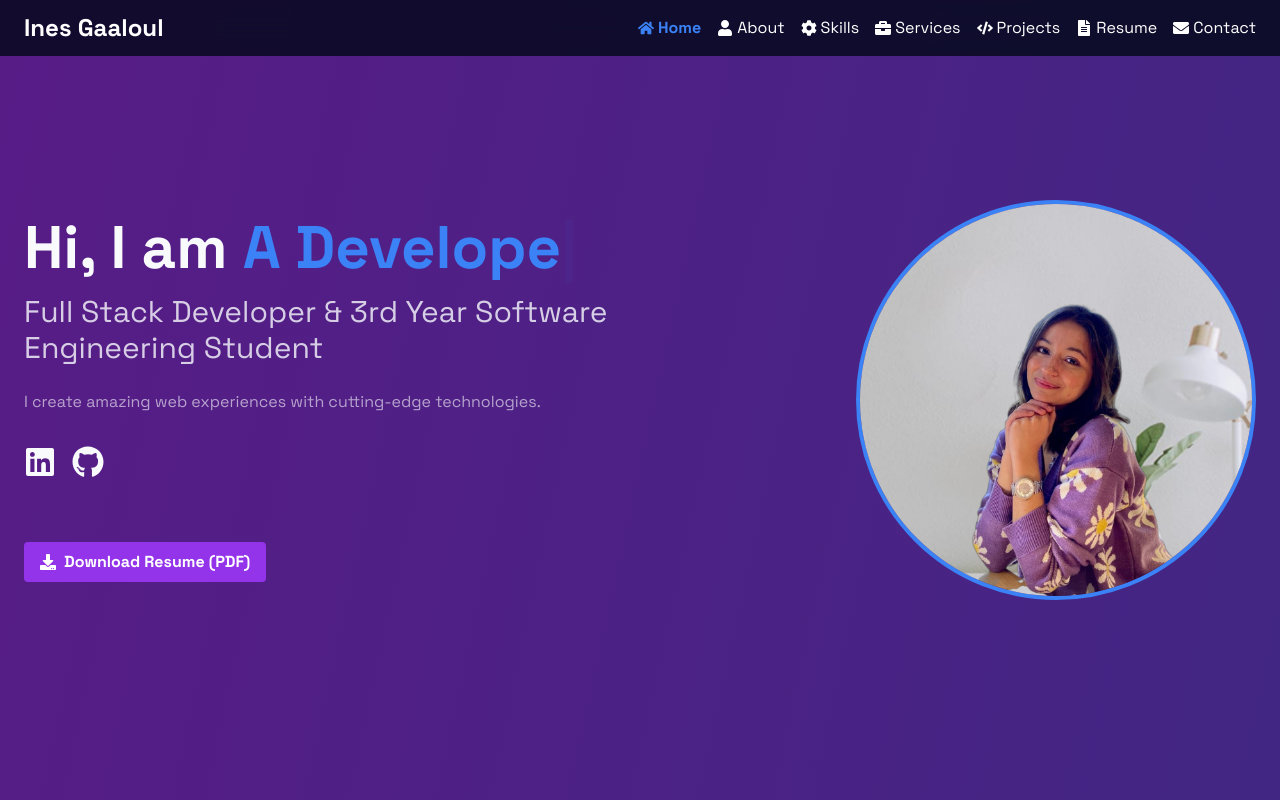
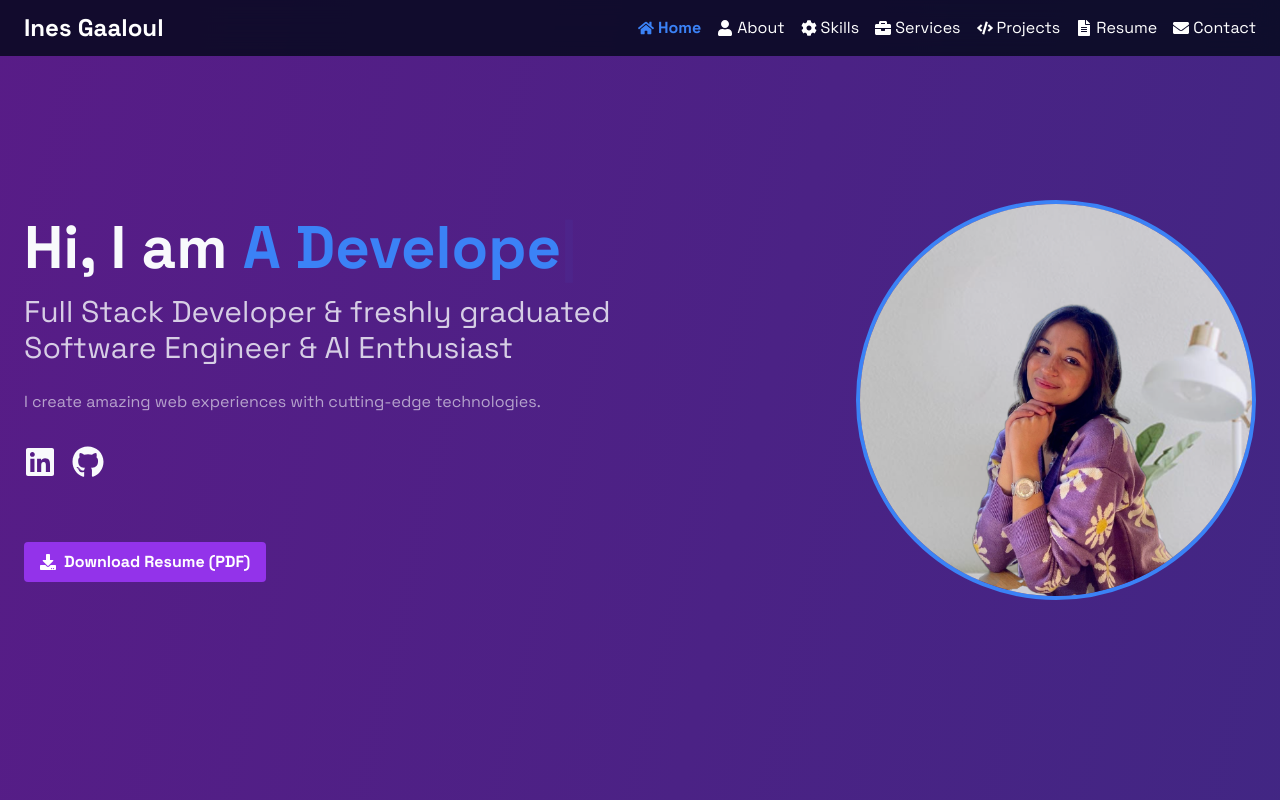
Before and after one commit to gaaloulines/personal-portfolio, a Next.js app: page / in a window 1280 px wide. Shown: the top 800 px of the page. Built offline with nearby package versions, Linux system fonts and the light colour scheme.

Commit message:
Revise job title and description in Hero component
Updated the job title from 'Software Engineering Student' to 'freshly graduated Software Engineer' and added 'AI Enthusiast' to the description.

```diff
--- a/src/components/Hero.tsx
+++ b/src/components/Hero.tsx
@@ -16,7 +16,7 @@ const Hero = () => {
   useEffect(() => {
     if (typedRef.current) {
       typed.current = new Typed(typedRef.current, {
-        strings: ["Ines","A Developer", "A Software Engineering Student"],
+        strings: ["Ines","A Developer", "A Software Engineer"],
         typeSpeed: 100,
         backSpeed: 80,
         backDelay: 2000,
@@ -53,7 +53,7 @@ const Hero = () => {
           <h1 className="text-4xl md:text-6xl font-bold mb-4 text-foreground">
             Hi, I am <span ref={typedRef} className="text-primary inline-block min-w-[240px]" />
           </h1>
-          <h2 className="text-2xl md:text-3xl mb-6 text-foreground/80">Full Stack Developer & 3rd Year Software Engineering Student </h2>
+          <h2 className="text-2xl md:text-3xl mb-6 text-foreground/80">Full Stack Developer & freshly graduated Software Engineer & AI Enthusiast </h2>
           <p className="mb-8 text-foreground/60">I create amazing web experiences with cutting-edge technologies.</p>
           <div className="flex space-x-4 mb-8">
             <motion.a
```
